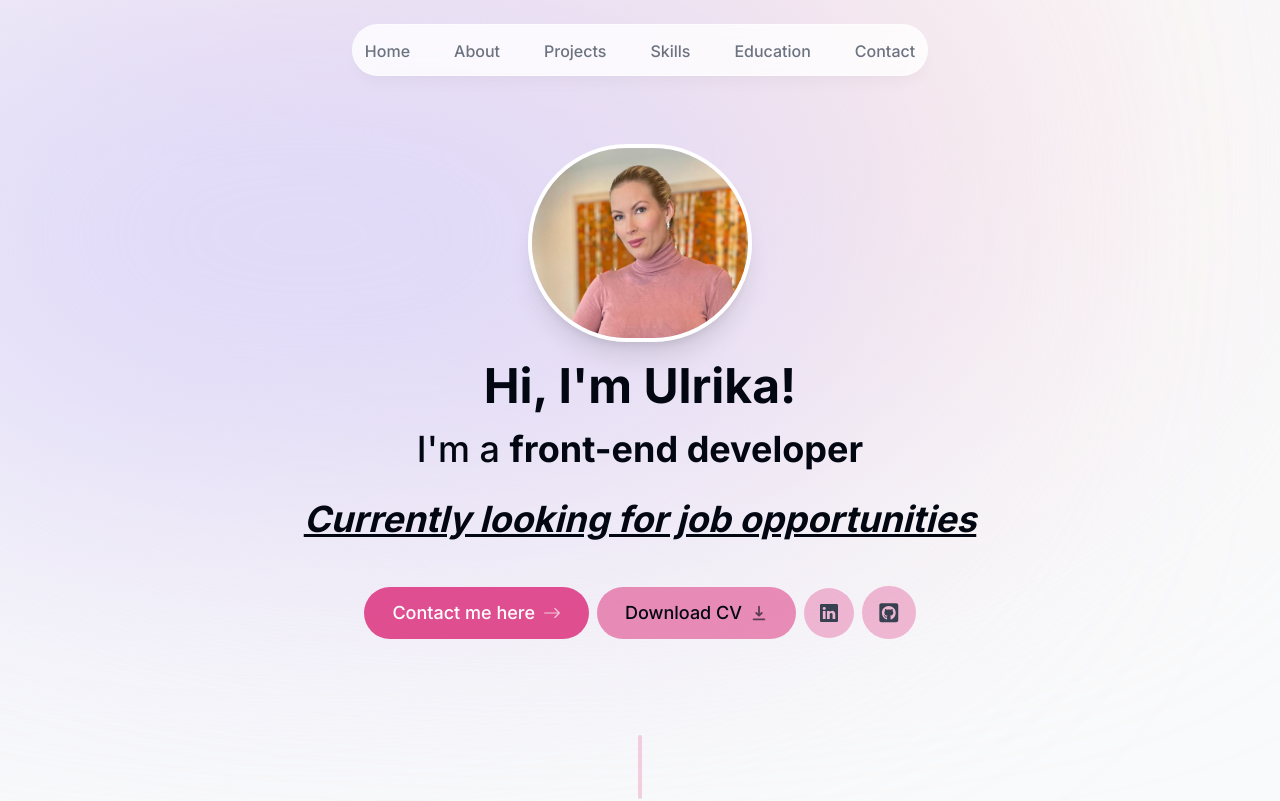
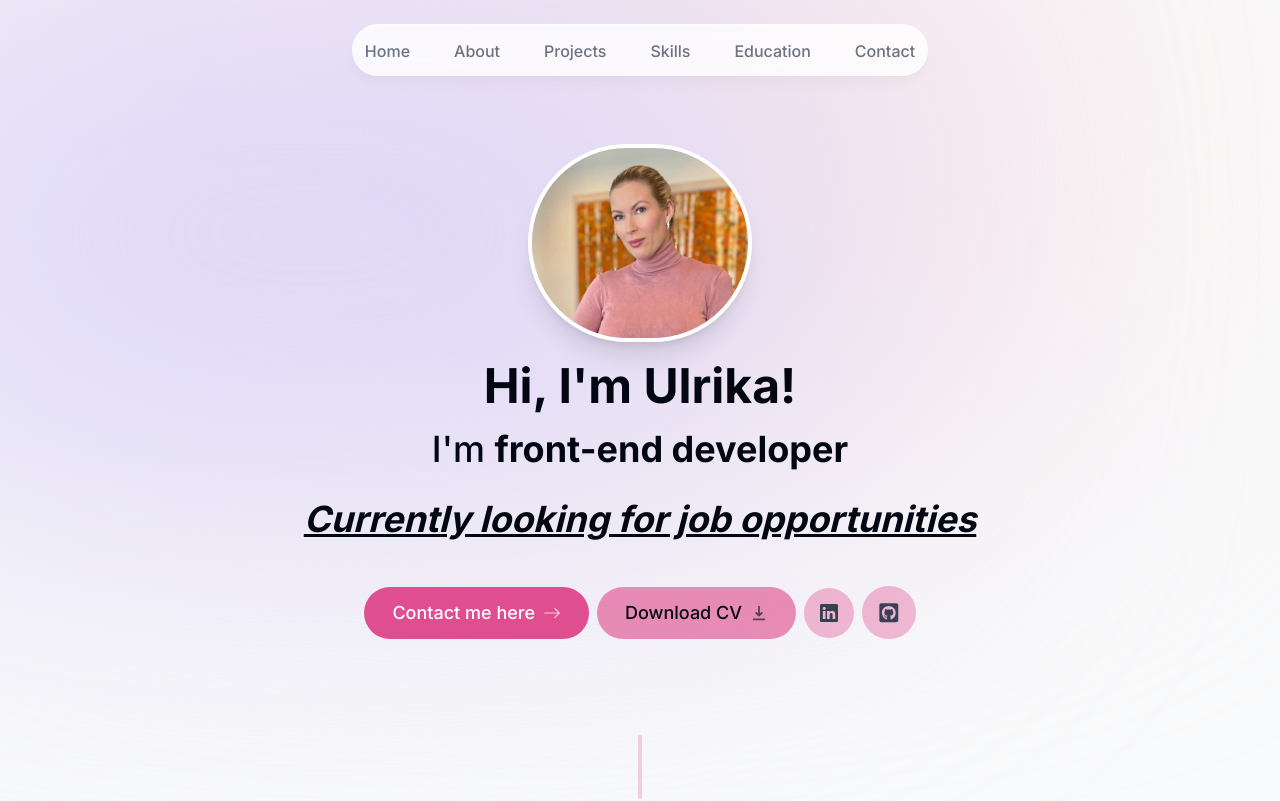
Before and after one commit to ulrikaha/Next-Portfolio, a Next.js app: page / in a window 1280 px wide. Shown: the top 801 px of the page. Built offline with nearby package versions, Linux system fonts and the light colour scheme; no server answers.

Commit message:
Updated intro to include I&apos;m

```diff
--- a/components/intro.tsx
+++ b/components/intro.tsx
@@ -40,8 +40,8 @@ export default function Intro() {
         initial={{ opacity: 0, y: 100 }}
         animate={{ opacity: 1, y: 0 }}
       >
-        <span className="block font-bold text-5xl">Hi, I'm Ulrika!</span>
-        <span className="block mt-3">I'm a <span className="font-bold">front-end developer</span></span>
+        <span className="block font-bold text-5xl">Hi, I&apos;m Ulrika!</span>
+        <span className="block mt-3">I&apos;m  <span className="font-bold">front-end developer</span></span>
         <span className="block mt-4 italic font-bold underline">Currently looking for job opportunities</span>
       </motion.h1>
 
```
